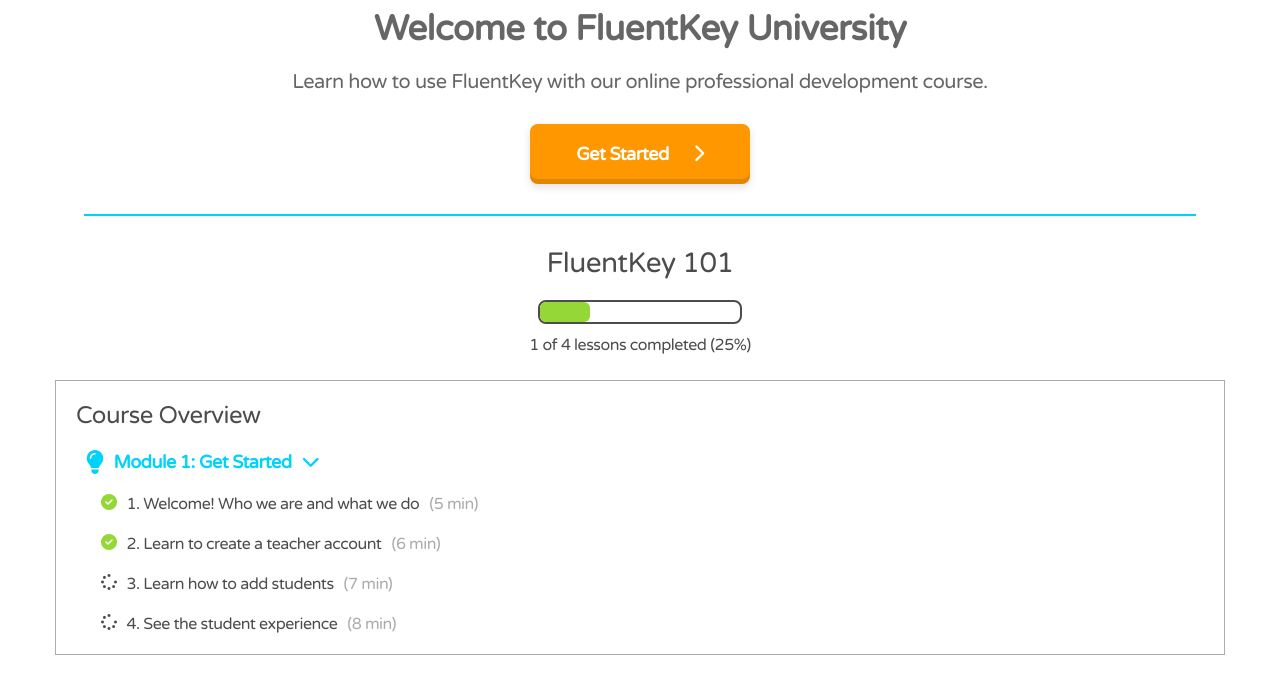
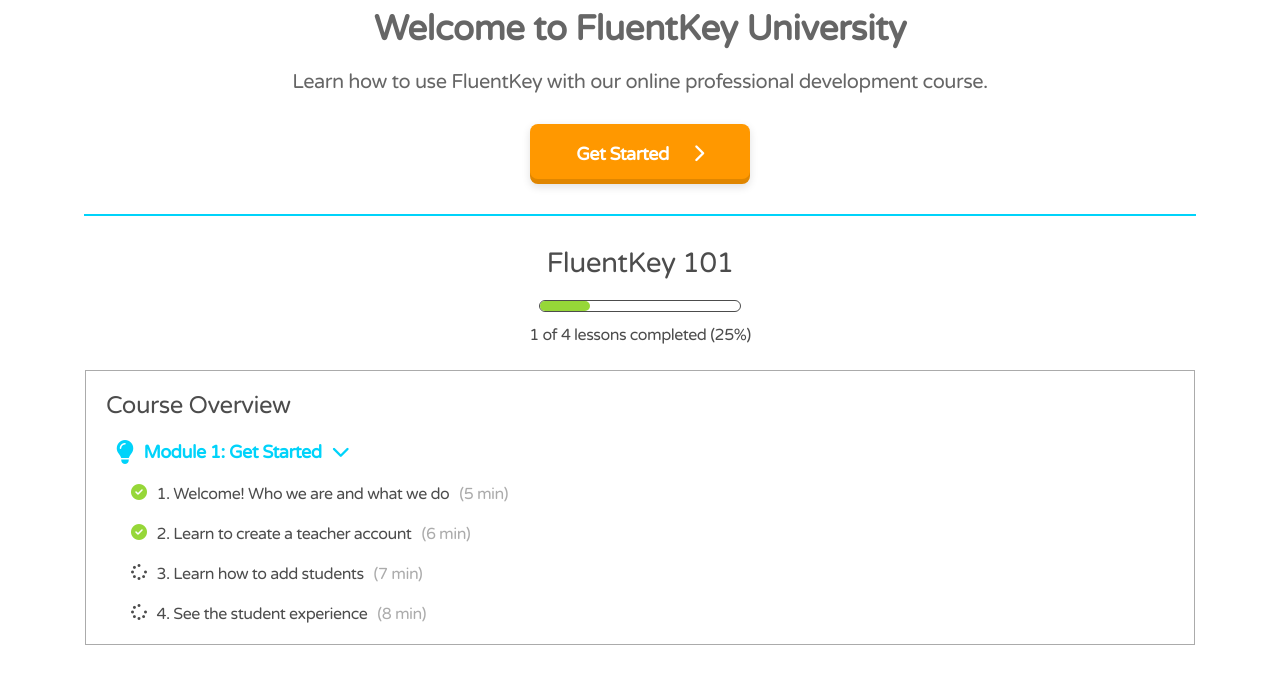
Before and after one commit to hugoxiong5/fluentkey-pd, a plain HTML site: page index.html in a window 1280 px wide. Shown: the part 82-776 px from the top of the page. Drawn offline with Linux system fonts and the light colour scheme.

```diff
--- a/index.css
+++ b/index.css
@@ -170,7 +170,7 @@
   justify-content: center;
   align-items: center;
   grid-template-areas: "bar";
-  height: 20px;
+  height: 10px;
   border-radius: 8px;
   margin-top: 10px;
   margin-bottom: 10px;
@@ -179,7 +179,7 @@
 
 .progress-bar .whole {
   grid-area: bar;
-  border: 2px solid;
+  border: 1px solid;
   width: 200px;
 }
 
@@ -187,9 +187,8 @@
   grid-area: bar;
   background-color: #96d738;
   width: 50px;
-  height: 20px;
   position: relative;
-  left: 2px;
+  left: 1px;
   border-radius: 6px;
   transition: width 0.5s linear;
 }
@@ -214,6 +213,8 @@
 
 .course-content {
   border: .5px solid rgba(0, 0, 0, 0.329);
+  margin-left: 30px;
+  margin-right: 30px;
 }
 
 .module-title-container {
--- a/index.html
+++ b/index.html
@@ -91,6 +91,9 @@
         </div>
       </div>
     </div>
+    <footer>
+
+    </footer>
     <script src="index.js"></script>
   </body>
 </html>
```
